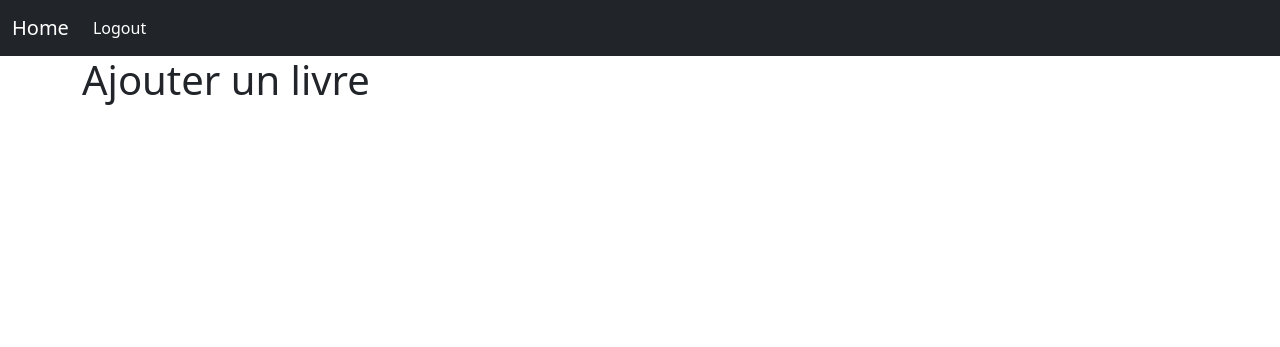
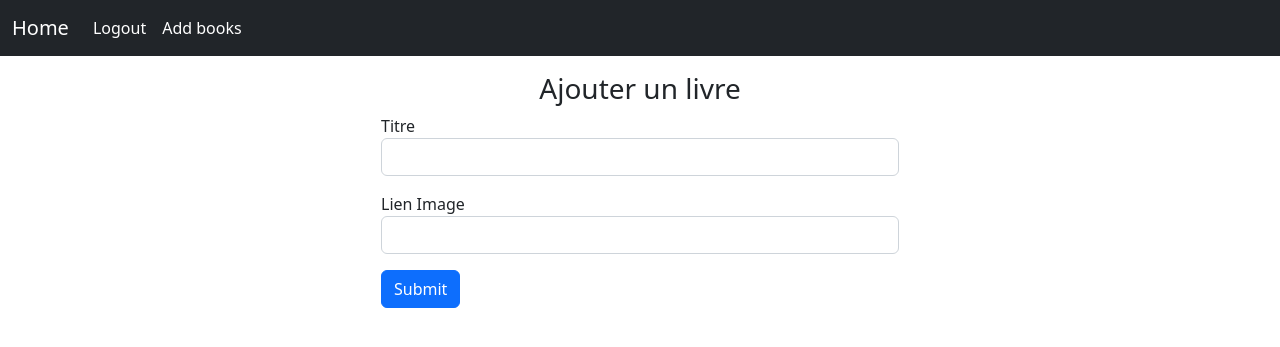
Before and after one commit to UltraViolet33/books-manager-flask, a Flask app: page /books/add in a window 1280 px wide. Shown: the top 347 px of the page. Run offline with Flask 3, Linux system fonts and the light colour scheme; the visitor is signed in with stand-in values (Sample User, id 1); some libraries are stand-ins or nearby versions.

Commit message:
user can add a book

```diff
--- a/app/__init__.py
+++ b/app/__init__.py
@@ -25,10 +25,10 @@ def create_app(config_type=None):
     engine = sa.create_engine(app.config['SQLALCHEMY_DATABASE_URI'])
     inspector = sa.inspect(engine)
     # if not inspector.has_table("categories"):
-    # with app.app_context():
+    with app.app_context():
     #     # print("ok")
-    #     db.drop_all()
-    #     db.create_all()
+        db.drop_all()
+        db.create_all()
 
     return app
 
@@ -38,7 +38,7 @@ def initialize_extensions(app):
     login_manager.init_app(app)
 
     from app.models.User import User
-    # from app.models.Movie import Movie
+    from app.models.Book import Book
     # from app.models.Category import Category
 
     @login_manager.user_loader
--- a/app/books.py
+++ b/app/books.py
@@ -1,8 +1,9 @@
 from flask import Blueprint, render_template, redirect, url_for, request, flash
 from . import db
-from .models.User import User
+from .models.Book import Book
 from flask_login import login_user, logout_user, login_required, current_user
 from werkzeug.security import generate_password_hash, check_password_hash
+from .forms import BookForm
 
 
 books = Blueprint("books", __name__)
@@ -16,5 +17,11 @@ def home():
 @books.route("/books/add", methods=["GET", "POST"])
 def add_book():
 
+    form = BookForm()
 
-    return render_template("bookForm.html", user=current_user)
+    if form.validate_on_submit():
+        book = Book(title=form.title.data, image_link=form.image_link.data)
+        db.session.add(book)
+        db.session.commit()
+
+    return render_template("bookForm.html", user=current_user, form=form)
--- a/app/forms.py
+++ b/app/forms.py
@@ -0,0 +1,8 @@
+from flask_wtf import FlaskForm
+from wtforms import StringField, TextAreaField, SelectField, IntegerField
+from wtforms.validators import DataRequired
+
+
+class BookForm(FlaskForm):
+    title = StringField("Titre", validators=[DataRequired()])
+    image_link = StringField("Lien Image")
--- a/app/templates/base.html
+++ b/app/templates/base.html
@@ -24,6 +24,9 @@
                     {% if user.is_authenticated %}
                     <li class="nav-item">
                         <a class="nav-link active" aria-current="page" href="/logout">Logout</a>
+                    </li>
+                    <li class="nav-item">
+                        <a class="nav-link active" aria-current="page" href="/books/add">Add books</a>
                     </li>
                     {% else %}
                     <li class="nav-item">
--- a/app/templates/bookForm.html
+++ b/app/templates/bookForm.html
@@ -1,6 +1,24 @@
 {% extends "base.html" %} {% block title %}Home{% endblock %} {% block content
 %}
 
-<h1>Ajouter un livre</h1>
+<div class="row justify-content-center m-3">
+    <div class="col-6">
+        <h3 align="center">Ajouter un livre</h3>
+        <form method="POST">
+            {{ form.csrf_token }}
+            <div class="mb-3">
+                {{form.title.label}}
+                {{form.title(class="form-control")}}
+            </div>
+            <div class="mb-3">
+                {{form.image_link.label}}
+                {{form.image_link(class="form-control")}}
+            </div>
+            <div>
+                <button type="submit" class="btn btn-primary">Submit</button>
+            </div>
+        </form>
+    </div>
+</div>
 
 {% endblock %}
```
Also changed, not shown: app/models/Book.py (added, +19 -0 lines).
